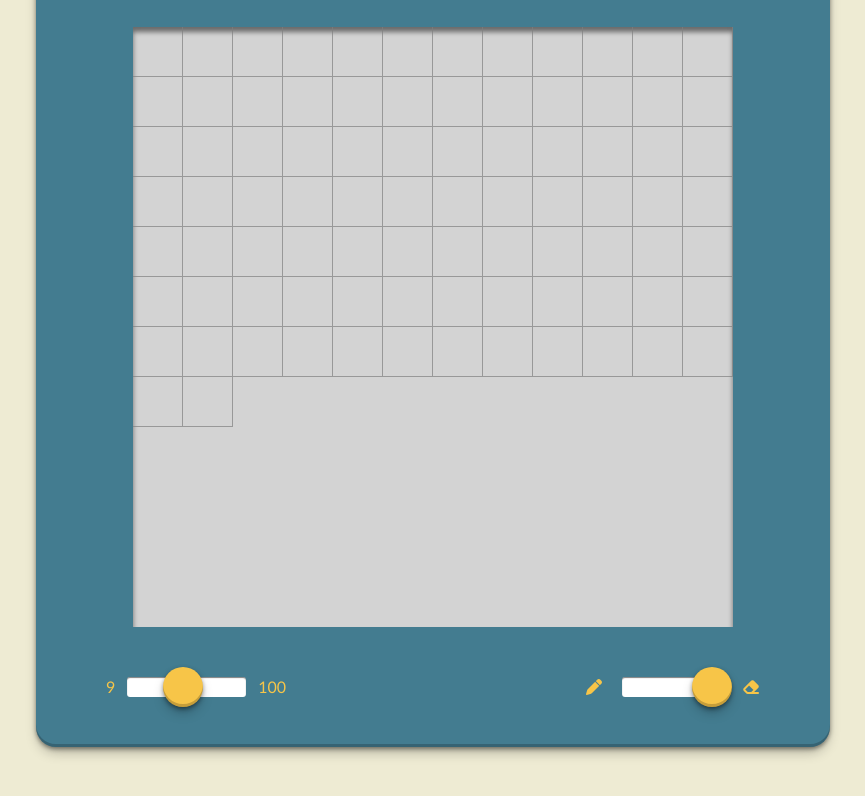
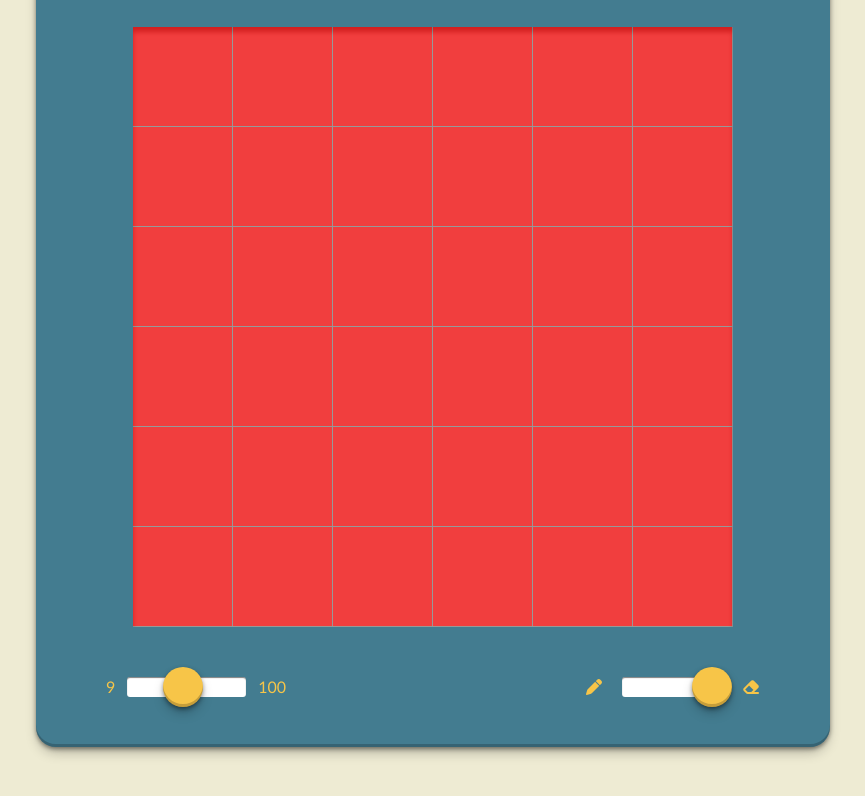
Before and after one commit to rajpranz/ProjectOdin-EtchASketch, a plain HTML site: page index.html in a window 1280 px wide. Shown: the part 130-926 px from the top of the page, without its empty margins (207-1072 px from the left). Drawn offline with Linux system fonts and the light colour scheme.

Commit message:
Dynamically size input blocks

```diff
--- a/index.html
+++ b/index.html
@@ -18,13 +18,6 @@
         <div class="sketchboard">
             <h2>Etch-a-Sketch</h2>
             <div class="sketchinput">
-                <div class="block"></div><div class="block"></div>
-                <div class="block"></div><div class="block"></div>
-                <div class="block"></div><div class="block"></div>
-                <div class="block"></div><div class="block"></div>
-                <div class="block"></div><div class="block"></div>
-                <div class="block"></div><div class="block"></div>
-                <div class="block"></div><div class="block"></div>
 
             </div>
             <div class="sketchcontrols">
--- a/script.js
+++ b/script.js
@@ -1,18 +1,25 @@
 var target = document.querySelector(".sketchinput");
 
 function generateInputBlocks(dimension) {
-    let number = dimension*2;
+
+    let number = dimension*dimension;
+    let boxSize = (600/dimension)-1; //reduce 1px to adjust for margin
+
+    var fragment = document.createDocumentFragment();
 
     for(var i=0; i < number; i++){
         var newDiv = document.createElement('div');
         newDiv.id = 'r'+i;
         newDiv.className = 'block';
-        target.appendChild(newDiv);
-     }
+        newDiv.style = `background-color:red; width:${boxSize}px; height:${boxSize}px;`;
+        fragment.appendChild(newDiv);
+    }
 
+
+    return fragment;
 }
 
-generateInputBlocks(36);
+target.appendChild(generateInputBlocks(6));
 
 
 
```
